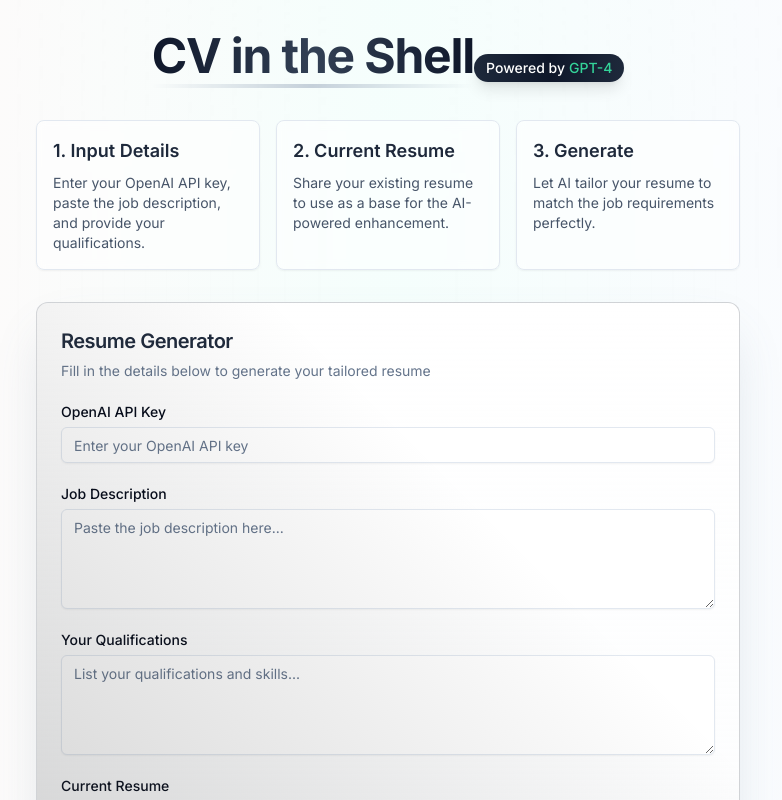
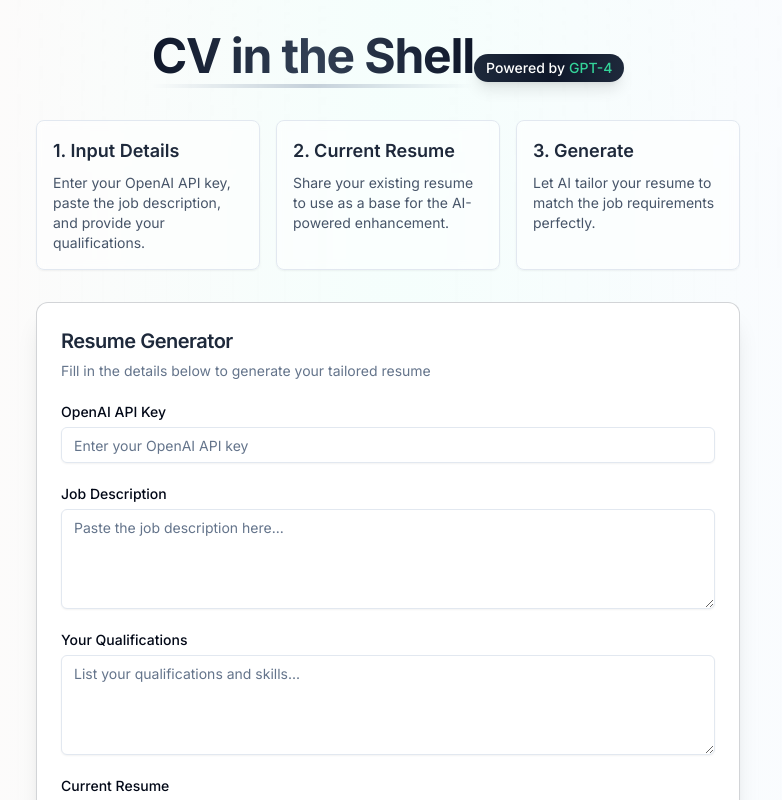
Before and after one commit to endlessblink/cv-in-the-shell-new, a Next.js app: page / in a window 1280 px wide. Shown: the top 800 px of the page, without its empty margins (252-1034 px from the left). Built offline with nearby package versions, Linux system fonts and the light colour scheme.

Commit message:
Simplify form card design by removing gradient animations

```diff
--- a/app/page.tsx
+++ b/app/page.tsx
@@ -110,7 +110,7 @@ Please create a tailored resume that highlights the relevant experience and skil
         </div>
 
         {/* Main Form Card */}
-        <Card className="mb-8 relative overflow-hidden border border-slate-800/20 bg-gradient-to-b from-white to-slate-50/50 shadow-2xl shadow-slate-500/20 before:pointer-events-none before:absolute before:inset-0 before:bg-[length:200%_200%] before:bg-[linear-gradient(45deg,transparent_25%,rgba(68,68,68,.2)_50%,transparent_75%,transparent_100%)] before:animate-shimmer">
+        <Card className="mb-8 relative overflow-hidden border border-slate-800/20 bg-white shadow-xl">
           <CardHeader>
             <CardTitle className="text-xl text-slate-800">Resume Generator</CardTitle>
             <CardDescription>Fill in the details below to generate your tailored resume</CardDescription>
@@ -185,7 +185,7 @@ Please create a tailored resume that highlights the relevant experience and skil
         )}
 
         {generatedResume && (
-          <Card className="animate-in slide-in-from-bottom-4 duration-300 border border-slate-800/20 bg-gradient-to-b from-white to-slate-50/50">
+          <Card className="animate-in slide-in-from-bottom-4 duration-300 border border-slate-800/20 bg-white shadow-xl">
             <CardHeader>
               <CardTitle>Generated Resume</CardTitle>
               <CardDescription>Your AI-tailored resume is ready</CardDescription>
```
